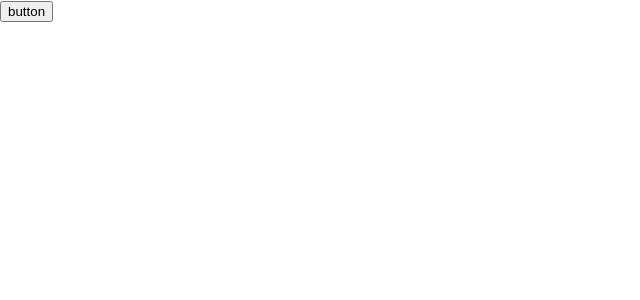
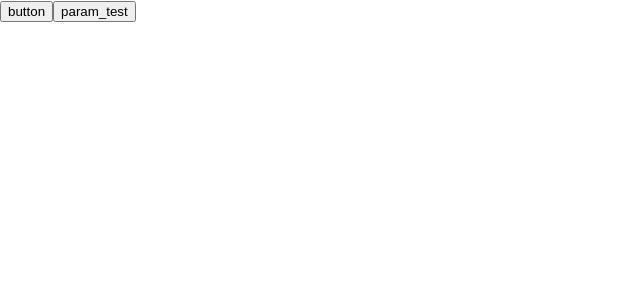
Before and after one commit to vkfkd1107/react-django-prac, a React (Create React App) app in the folder react-django-prac/frontend/: page / in a window 1280 px wide. Shown: the top 300 px of the page, without its empty margins (0-640 px from the left). Built offline with nearby package versions, Linux system fonts and the light colour scheme.

Commit message:
post several parameter frontend to backend

```diff
--- a/react-django-prac/frontend/src/api.js
+++ b/react-django-prac/frontend/src/api.js
@@ -35,6 +35,9 @@ export const MovieData = () => axios({
     }
 });
 
-
 // 여러값에 대한 parameter 전달
-// 예시) `/api/beers/add/${name}/${country}/${color}/${alcoholPercent}`
+// 예시) `/api/beers/add/?name=${name}&country=${country}&color=${color}&alco=${alcoholPercent}`
+export const MovieParam = (prac, prac2, prac3, prac4) => axios({
+    method: 'post',
+    url: `/movie/movie_param/?name=${prac}&name2=${prac2}&name3=${prac3}&name4=${prac4}`
+})
--- a/react-django-prac/frontend/src/button.js
+++ b/react-django-prac/frontend/src/button.js
@@ -1,5 +1,5 @@
 import React, {useState, useEffect, Fragment} from 'react';
-import {MovieData} from './api';
+import {MovieData, MovieParam} from './api';
 import { render } from 'react-dom';
 
 const Button = () => {
@@ -13,9 +13,23 @@ const Button = () => {
         }
     }
 
+    const handerParamButton = async () => {
+        const prac='test_01'
+        const prac2='test_02'
+        const prac3='test_03'
+        const prac4='test_04'
+        try {
+            const data = await MovieParam(prac, prac2, prac3, prac4)
+            alert('success')
+        }catch(err) {
+            alert(err)
+        }
+    }
+
     return (
         <div>
             <button onClick={handerButton}>button</button>
+            <button onClick={handerParamButton}>param_test</button>
         </div>
     )
 }
```
Also changed, not shown: 1 other file (tests, documents, lock files or other folders).
